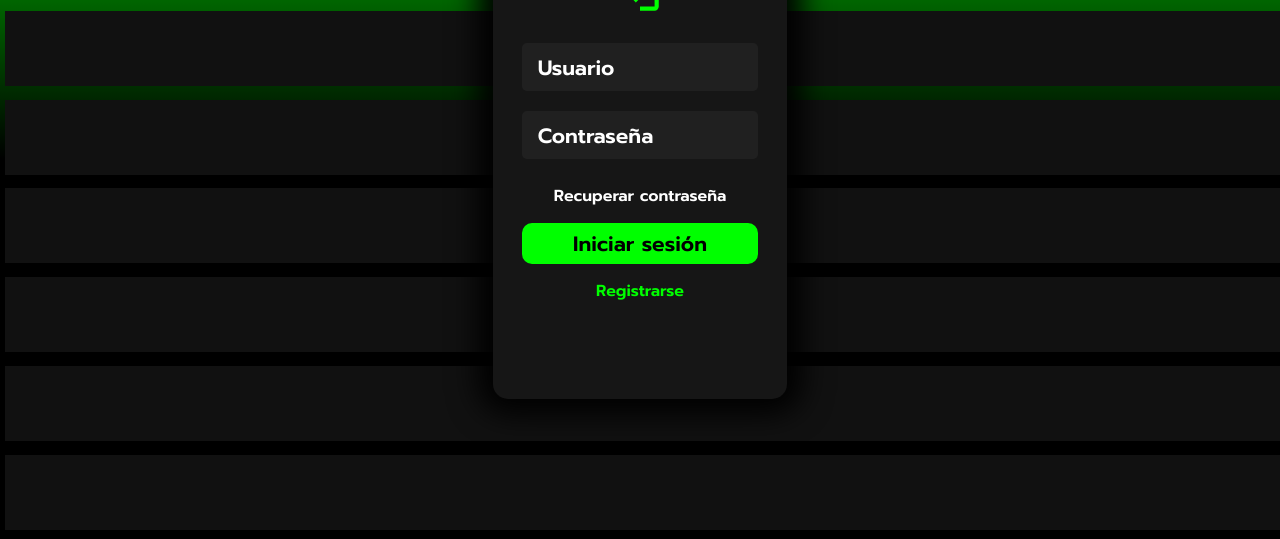
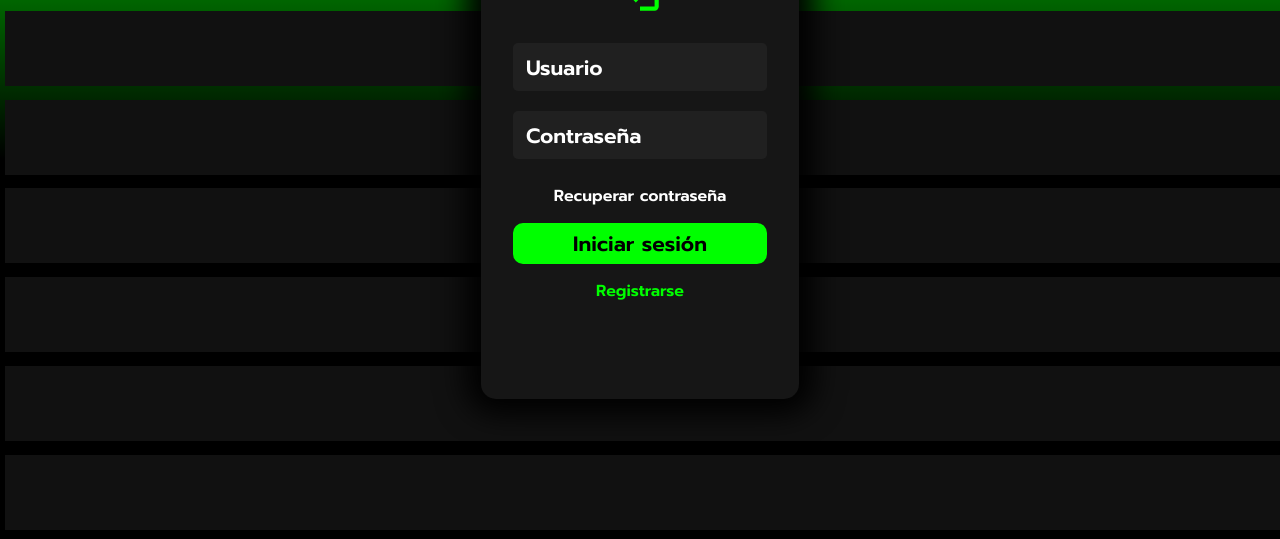
Before and after one commit to JulianKer/Login-Informatico, a plain HTML site: page index.html in a window 1280 px wide. Shown: the part 261-800 px from the top of the page. Drawn offline with Linux system fonts and the light colour scheme.

```diff
--- a/css/style.css
+++ b/css/style.css
@@ -81,8 +81,8 @@
     z-index: 10;
 
 
-    width: 23%;
-    height: 65%;
+    min-width: 23%;
+    min-height: 65%;
 
     display: flex;
     flex-direction: column;
```
